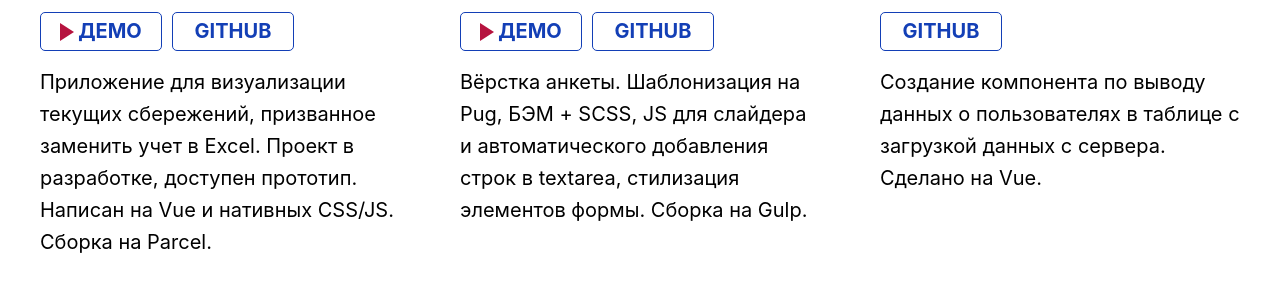
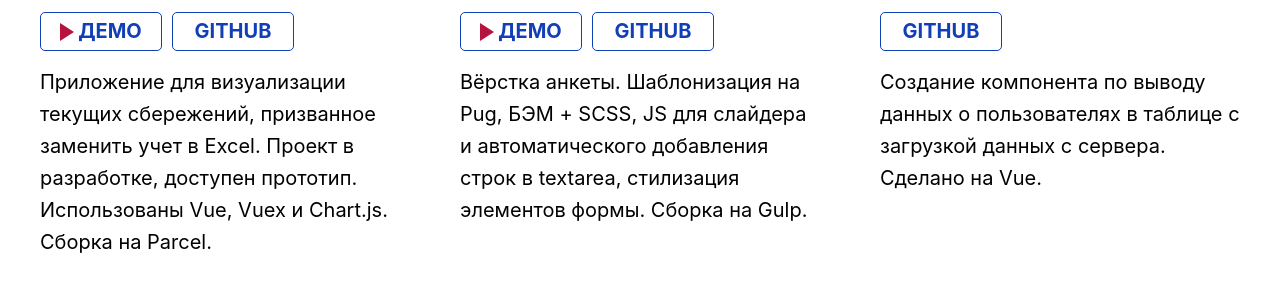
Before and after one commit to glevanov/glevanov, a website: page portfolio/index.html in a window 1280 px wide. Shown: the part 452-747 px from the top of the page. Drawn offline with Linux system fonts and the light colour scheme.

Commit message:
Update dengi description

```diff
--- a/portfolio/index.html
+++ b/portfolio/index.html
@@ -28,7 +28,7 @@
         <a class="button button--demo" href="https://glevanov.github.io/dengi/" target="_blank">демо</a>
         <a class="button" href="https://github.com/glevanov/dengi" target="_blank">github</a>
       </div>
-      <p class="text">Приложение для визуализации текущих сбережений, призванное заменить учет в Excel. Проект в разработке, доступен прототип. Написан на Vue и нативных CSS/JS. Сборка на Parcel.</p>
+      <p class="text">Приложение для визуализации текущих сбережений, призванное заменить учет в Excel. Проект в разработке, доступен прототип. Использованы Vue, Vuex и Chart.js. Сборка на Parcel.</p>
     </li>
     <li class="portfolio__item">
       <h3 class="heading heading--middle">Тестовое для CSSSR</h3>
```
